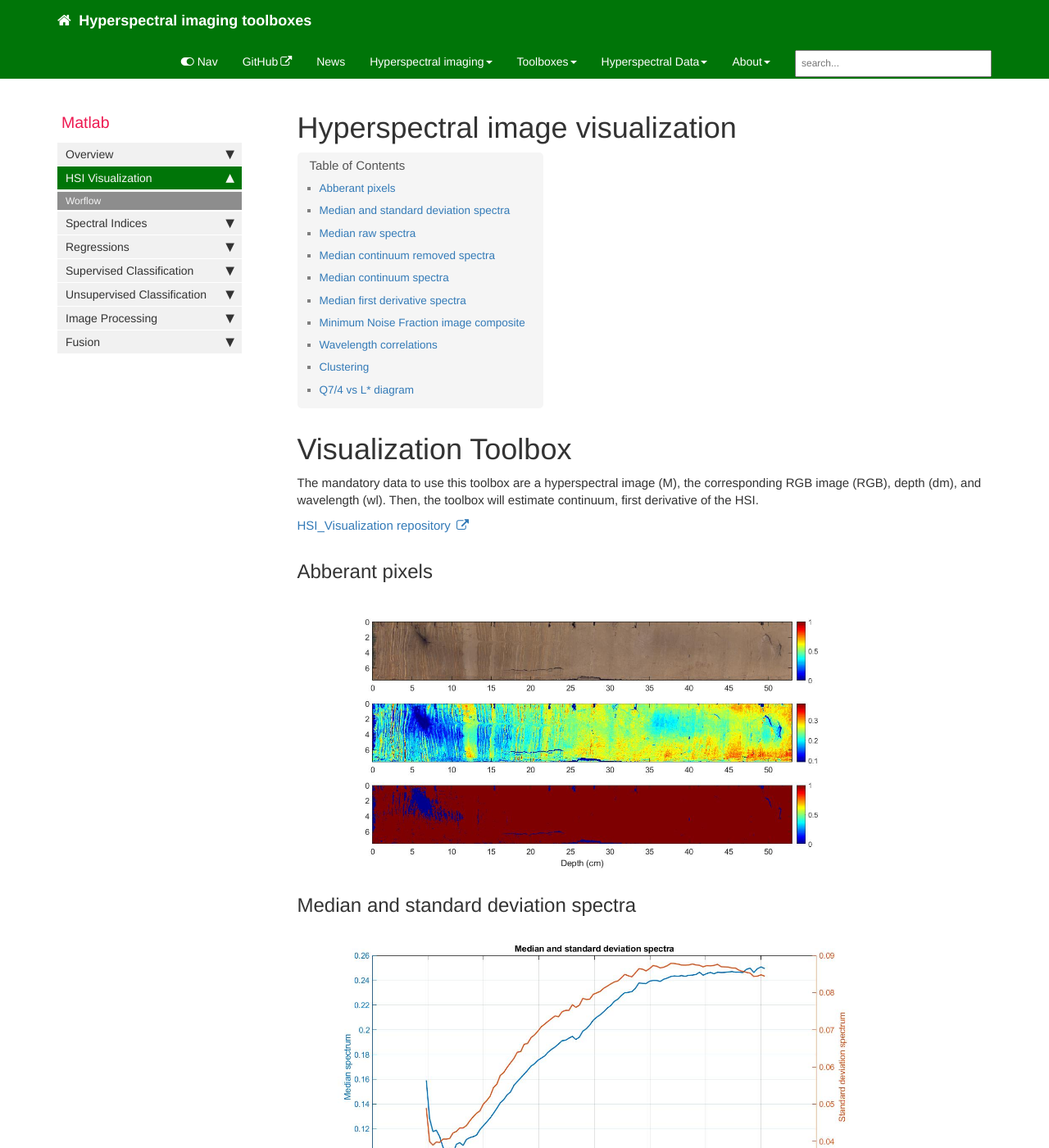
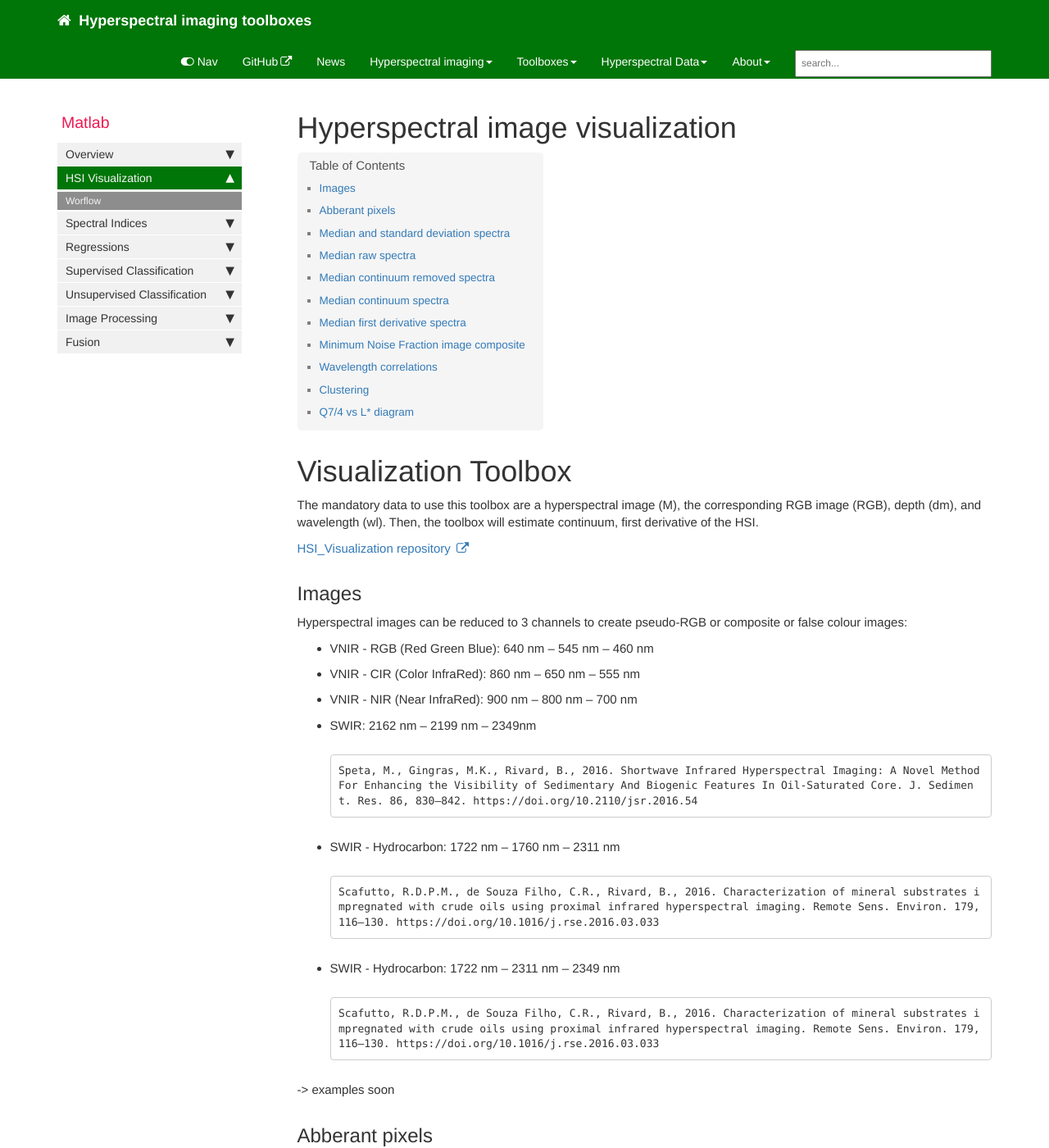
Before and after one commit to JacqKevin/JacqKevin.github.io, a Jekyll site: the page built from pages/Matlab/HSIvisualize.md, in a window 1280 px wide and 1400 px high. Shown: the whole window at 82% size. Built offline with Jekyll 4.4.1, drawn with Linux system fonts in a browser that asks for light colours; comment, search, counter and statistics services are not loaded.

Commit message:
Update HSIvisualize.md

````diff
--- a/pages/Matlab/HSIvisualize.md
+++ b/pages/Matlab/HSIvisualize.md
@@ -11,6 +11,26 @@ The mandatory data to use this toolbox are a hyperspectral image (M), the corres
 <a href="https://github.com/JacqKevin/HSI_Visualization">
   HSI_Visualization repository
 </a>
+
+## Images
+Hyperspectral images can be reduced to 3 channels to create pseudo-RGB or composite or false colour images:
+* VNIR - RGB (Red Green Blue): 640 nm – 545 nm – 460 nm
+* VNIR - CIR (Color InfraRed): 860 nm – 650 nm – 555 nm
+* VNIR - NIR (Near InfraRed): 900 nm – 800 nm – 700 nm
+* SWIR: 2162 nm – 2199 nm – 2349nm
+```markdown
+Speta, M., Gingras, M.K., Rivard, B., 2016. Shortwave Infrared Hyperspectral Imaging: A Novel Method For Enhancing the Visibility of Sedimentary And Biogenic Features In Oil-Saturated Core. J. Sediment. Res. 86, 830–842. https://doi.org/10.2110/jsr.2016.54
+```
+* SWIR - Hydrocarbon: 1722 nm – 1760 nm – 2311 nm
+```markdown
+Scafutto, R.D.P.M., de Souza Filho, C.R., Rivard, B., 2016. Characterization of mineral substrates impregnated with crude oils using proximal infrared hyperspectral imaging. Remote Sens. Environ. 179, 116–130. https://doi.org/10.1016/j.rse.2016.03.033
+```
+* SWIR - Hydrocarbon: 1722 nm – 2311 nm – 2349 nm
+```markdown
+Scafutto, R.D.P.M., de Souza Filho, C.R., Rivard, B., 2016. Characterization of mineral substrates impregnated with crude oils using proximal infrared hyperspectral imaging. Remote Sens. Environ. 179, 116–130. https://doi.org/10.1016/j.rse.2016.03.033
+```
+
+-> examples soon
 
 ## Abberant pixels
 
````
